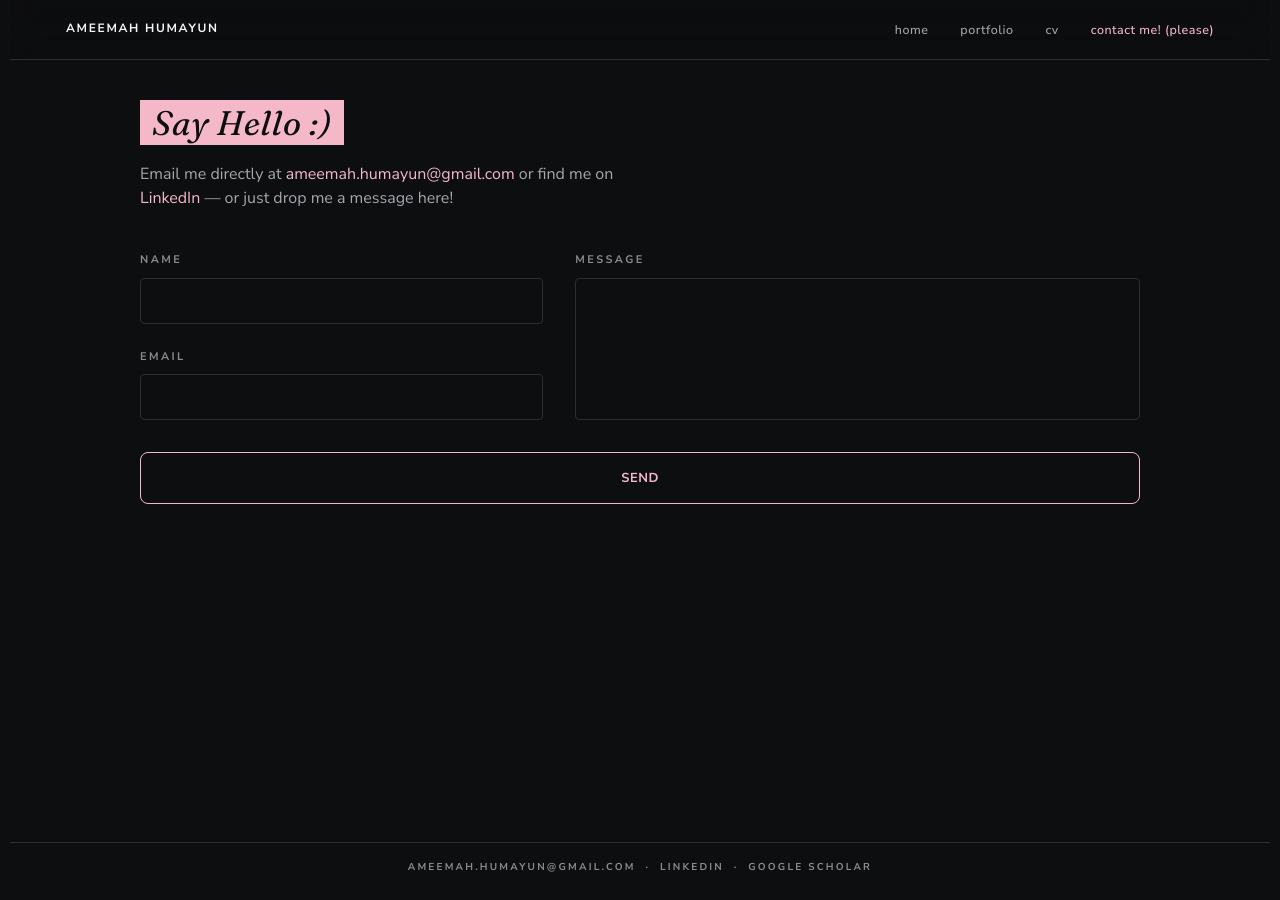
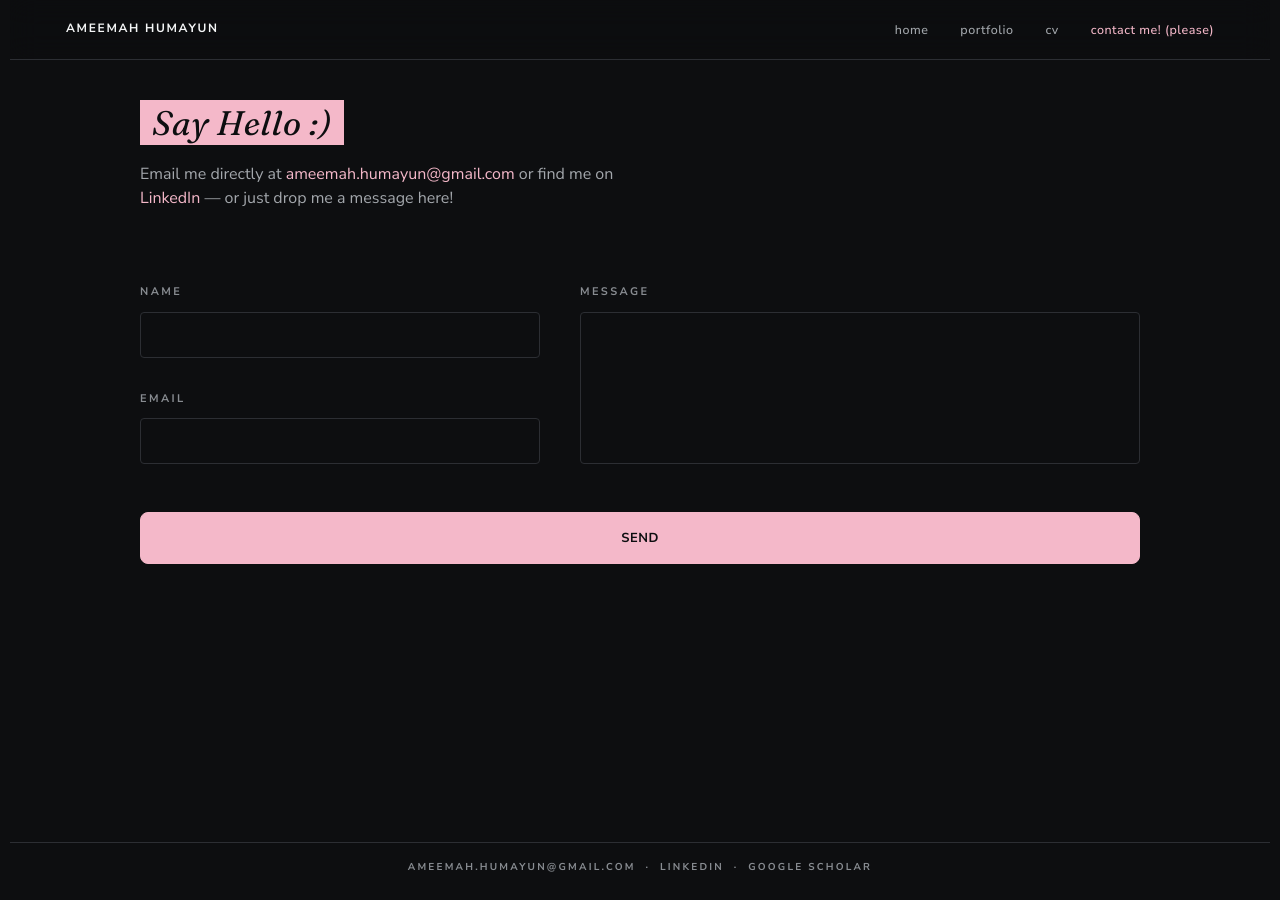
Before and after one commit to ameemahumayun/ameemahumayun.github.io, a Jekyll site: the page built from contact/index.html, in a window 1280 px wide. Built offline with Jekyll 4.4.1, drawn with Linux system fonts in a browser that asks for light colours.

Commit message:
Loosen contact page spacing, make Send button filled by default
- More breathing room: header-to-form gap, grid gap, field gap,
  label-to-input gap, and form-to-Send gap all increased
- Send button switched from outline-at-rest to solid-filled pink,
  deepening on hover instead of going from outline to fill

Co-Authored-By: Claude Sonnet 5 <noreply@anthropic.com>
Claude-Session: https://claude.ai/code/session_01RCzM7zTsD8mFw1QLJ4sgHP

```diff
--- a/assets/css/components.css
+++ b/assets/css/components.css
@@ -988,7 +988,7 @@ details[open] > .subaccordion__head .subaccordion__chev { transform: rotate(-135
    narrow reading column, so the fields have real horizontal room —
    the header above stays on the narrow column intentionally, to match
    Work/CV/Studio's page-head dimensions. */
-.contact-form { margin-top: var(--space-3); }
+.contact-form { margin-top: var(--space-5); }
 /* Name + Email stacked in a narrower left column; Message fills a taller
    right column beside them (grid items stretch to the row height by
    default, so the textarea can fill: 1 down to match). Send spans full
@@ -996,12 +996,12 @@ details[open] > .subaccordion__head .subaccordion__chev { transform: rotate(-135
 .contact-form__grid {
   display: grid;
   grid-template-columns: 1fr 1.4fr;
-  gap: var(--space-4);
+  gap: var(--space-5);
 }
 .contact-form__col {
   display: flex;
   flex-direction: column;
-  gap: var(--space-3);
+  gap: var(--space-4);
 }
 .contact-form__field { display: flex; flex-direction: column; }
 .contact-form__field label {
@@ -1011,7 +1011,7 @@ details[open] > .subaccordion__head .subaccordion__chev { transform: rotate(-135
   text-transform: uppercase;
   color: var(--color-text-mute);
   font-weight: var(--weight-bold);
-  margin-bottom: 8px;
+  margin-bottom: 10px;
   transition: color var(--duration) var(--ease);
 }
 .contact-form__field:has(input:focus) label,
@@ -1038,15 +1038,15 @@ details[open] > .subaccordion__head .subaccordion__chev { transform: rotate(-135
    isn't a feature here. flex: 1 lets it fill the stretched grid cell so
    it matches the height of the stacked Name/Email column beside it. */
 .contact-form__field--message textarea { resize: none; flex: 1; min-height: 140px; }
-.contact-form__submit-row { margin-top: var(--space-4); }
+.contact-form__submit-row { margin-top: var(--space-6); }
 .contact-form__submit {
   display: block;
   width: 100%;
   padding: 14px 30px;
   border: 1px solid var(--color-accent);
   border-radius: var(--radius-md);
-  background: transparent;
-  color: var(--color-accent);
+  background: var(--color-accent);
+  color: var(--color-bg);
   font-size: 13px;
   font-weight: var(--weight-bold);
   letter-spacing: 0.04em;
@@ -1054,7 +1054,7 @@ details[open] > .subaccordion__head .subaccordion__chev { transform: rotate(-135
   text-align: center;
   transition: background var(--duration) var(--ease), border-color var(--duration) var(--ease), color var(--duration) var(--ease);
 }
-.contact-form__submit:hover { background: var(--color-accent); border-color: var(--color-accent); color: var(--color-bg); }
+.contact-form__submit:hover { background: var(--color-accent-deep); border-color: var(--color-accent-deep); color: var(--color-bg); }
 /* Shown in place of the fields after a successful submit — sized and
    bordered like a real confirmation banner, not a stray line of text. */
 .contact-form__thanks {
--- a/contact/index.html
+++ b/contact/index.html
@@ -5,7 +5,7 @@ description: Get in touch.
 active: contact
 ---
 
-<header class="page-head">
+<header class="page-head" style="padding-bottom:var(--space-4);">
   <div class="page-head__inner">
     <h1 class="page-head__title"><span class="serif text-highlight">Say Hello :)</span></h1>
     <p class="page-head__intro">
```
